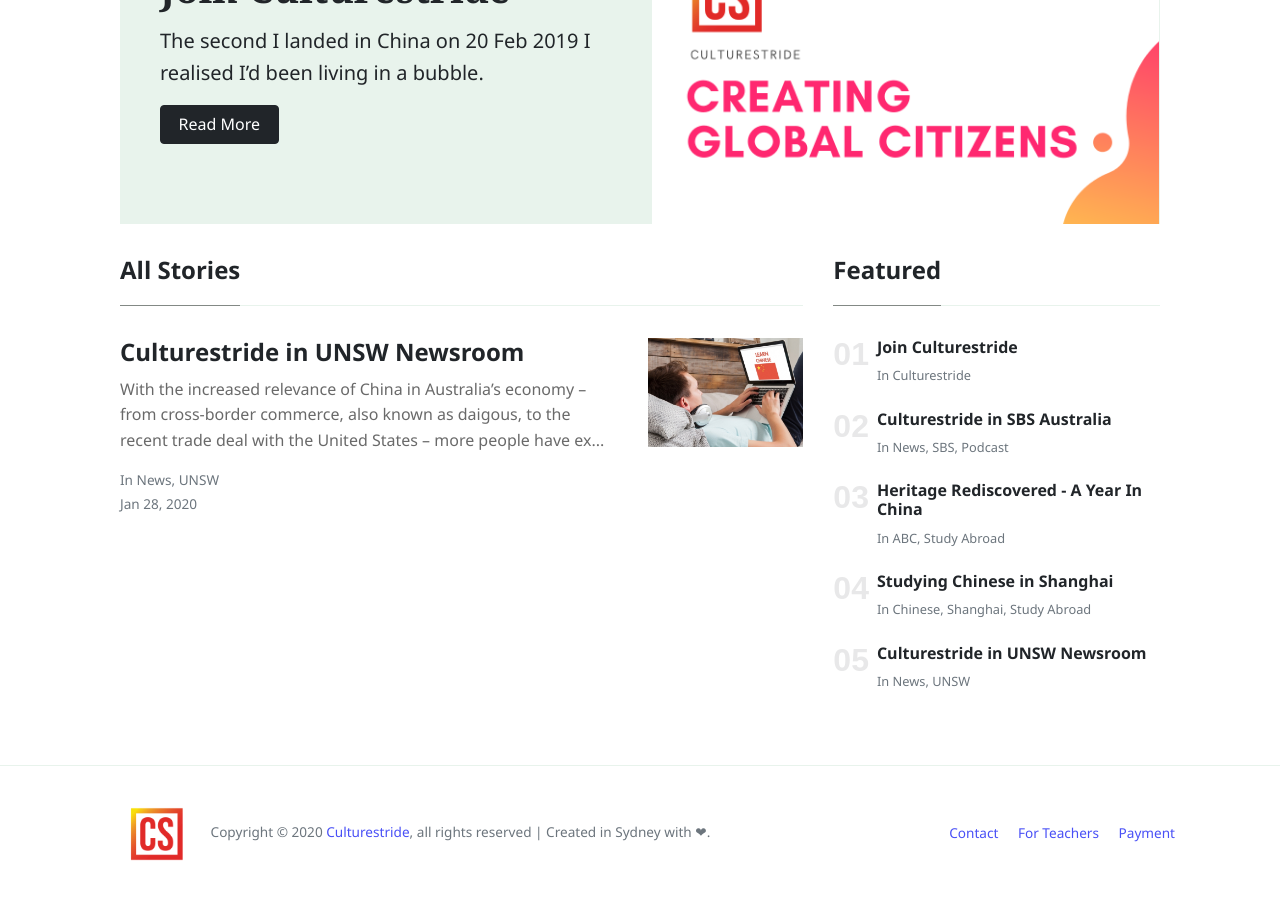
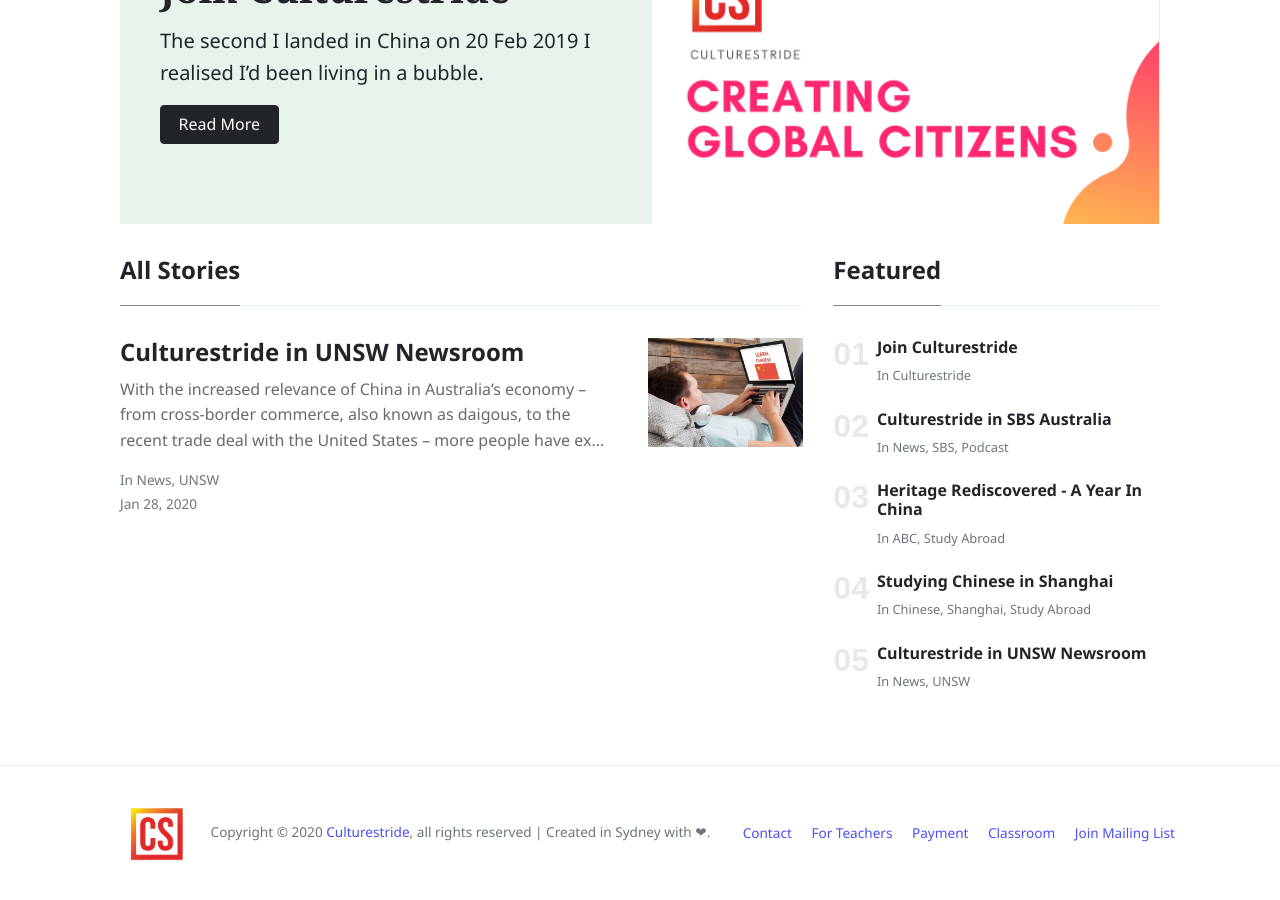
Before and after one commit to michaelliangau/culturestridethink, a Jekyll site: the page built from index.html, in a window 1280 px wide and 900 px high, scrolled down 654 px. Built offline with Jekyll 4.4.1, drawn with Linux system fonts in a browser that asks for light colours; nearby versions of some CDN libraries; the list of posts is cut into pages by our own code.

Commit message:
updated footer

```diff
--- a/_layouts/default.html
+++ b/_layouts/default.html
@@ -91,6 +91,8 @@
                 <a href="https://culturestride.com/contact" target="_blank">Contact</a>
                 <a style="margin-left:16px" href="https://culturestride.typeform.com/to/fkT8OF" target="_blank">For Teachers</a>
                 <a style="margin-left:16px" href="https://culturestride.com/payment">Payment</a>
+                <a style="margin-left:16px" href="https://culturestride.com/classroom">Classroom</a>
+                <a style="margin-left:16px" href="http://eepurl.com/gXN0lH">Join Mailing List</a>
 
         </div>
     </div>
```
